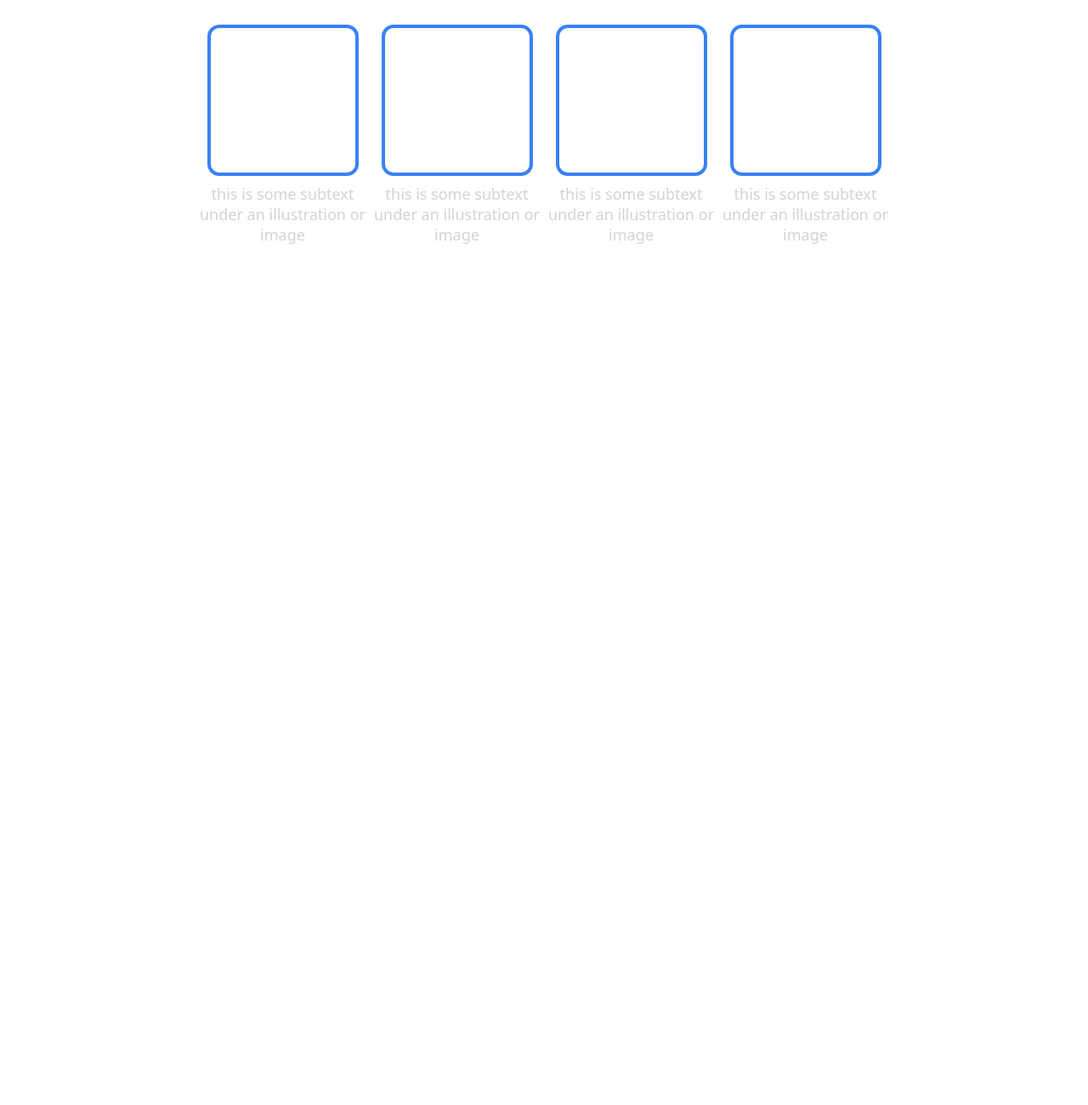
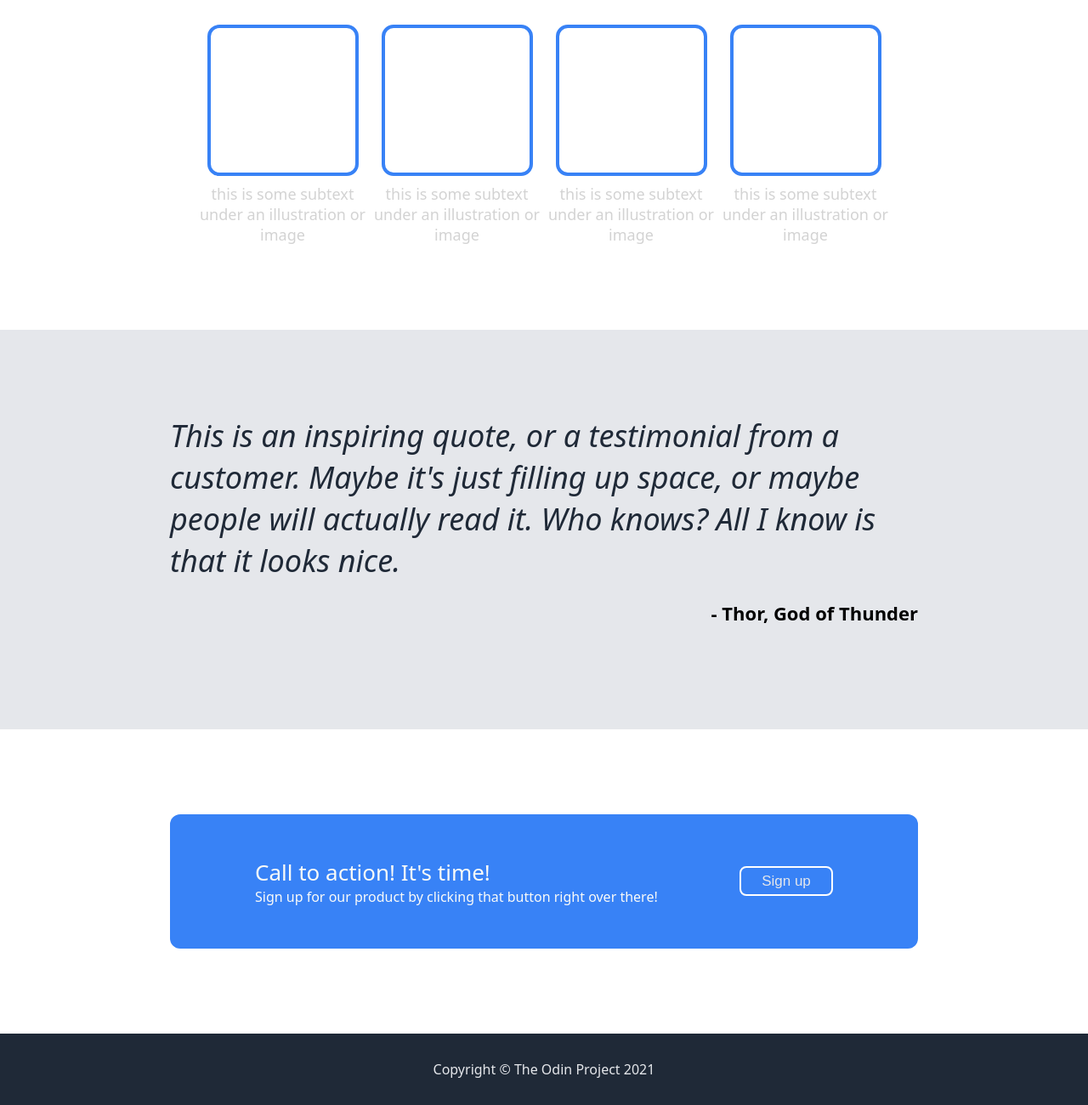
Before and after one commit to jonathjd/landing-page, a plain HTML site: page index.html in a window 1280 px wide. Shown: the part 661-1961 px from the top of the page at 85% size. Before the commit the page ends 949 px from the top, so only its background shows below. Drawn offline with Linux system fonts and the light colour scheme.

Commit message:
Complete the quote and the footer on the home page

```diff
--- a/index.html
+++ b/index.html
@@ -48,5 +48,25 @@
                 </div>
             </div>
         </main>
+        <div class="quote">
+            <em>
+                This is an inspiring quote, or a testimonial from a customer. Maybe it's just filling up space, or maybe people will actually read it. Who knows? All I know is that it looks nice.
+            </em>
+            <p class="author">- Thor, God of Thunder</p>
+        </div>
+        <div class="action">
+            <div class="action-container">
+                <div class="call-left">
+                    <strong>Call to action! It's time!</strong>
+                    <p class="action-body">Sign up for our product by clicking that button right over there!</p>
+                </div>
+                <div class="call-right">
+                    <button>Sign up</button>
+                </div>
+            </div>
+        </div>
+        <div class="footer">
+            <p>Copyright &copy; The Odin Project 2021</p>
+        </div>
     </body>
 </html>
--- a/styling.css
+++ b/styling.css
@@ -88,6 +88,7 @@ main {
     justify-content: center;
     text-align: center;
     padding: 0px 200px;
+    margin-bottom: 100px;
 }
 
 h2 {
@@ -129,3 +130,66 @@ h2 {
     display: block;
     margin: 0px;
 }
+
+.quote {
+    background-color: #E5E7EB;
+    display: flex;
+    flex-direction: column;
+    padding: 100px 200px;
+}
+
+em {
+    font-size: 36px;
+    color: #1F2937;
+}
+
+.author {
+    text-align: right;
+    font-size: 22px;
+    font-weight: 700;
+}
+
+.action {
+    padding: 100px 200px;
+}
+
+.action-container {
+    display: flex;
+    background-color: #3882f6;
+    color: #F9FAF8;
+    padding: 50px 100px;
+    align-items: center;
+    justify-content: space-between;
+    gap: 60px;
+    border-radius: 12px;
+}
+
+strong {
+    font-size: 26px;
+    font-weight: 500;
+}
+
+.action-body {
+    display: block;
+    margin: 0px;
+}
+
+.call-right button {
+    background-color: #3882f6;
+    color: #E5E7EB;
+    font-size: 17px;
+    border-radius: 8px;
+    width: 110px;
+    height: 35px;
+    border-style: solid;
+    border-color: white;
+}
+
+.footer {
+    background-color: #1F2937;
+    color: #E5E7EB;
+    display: flex;
+    align-items: center;
+    justify-content: center;
+    padding: 15px 0;
+}
```
